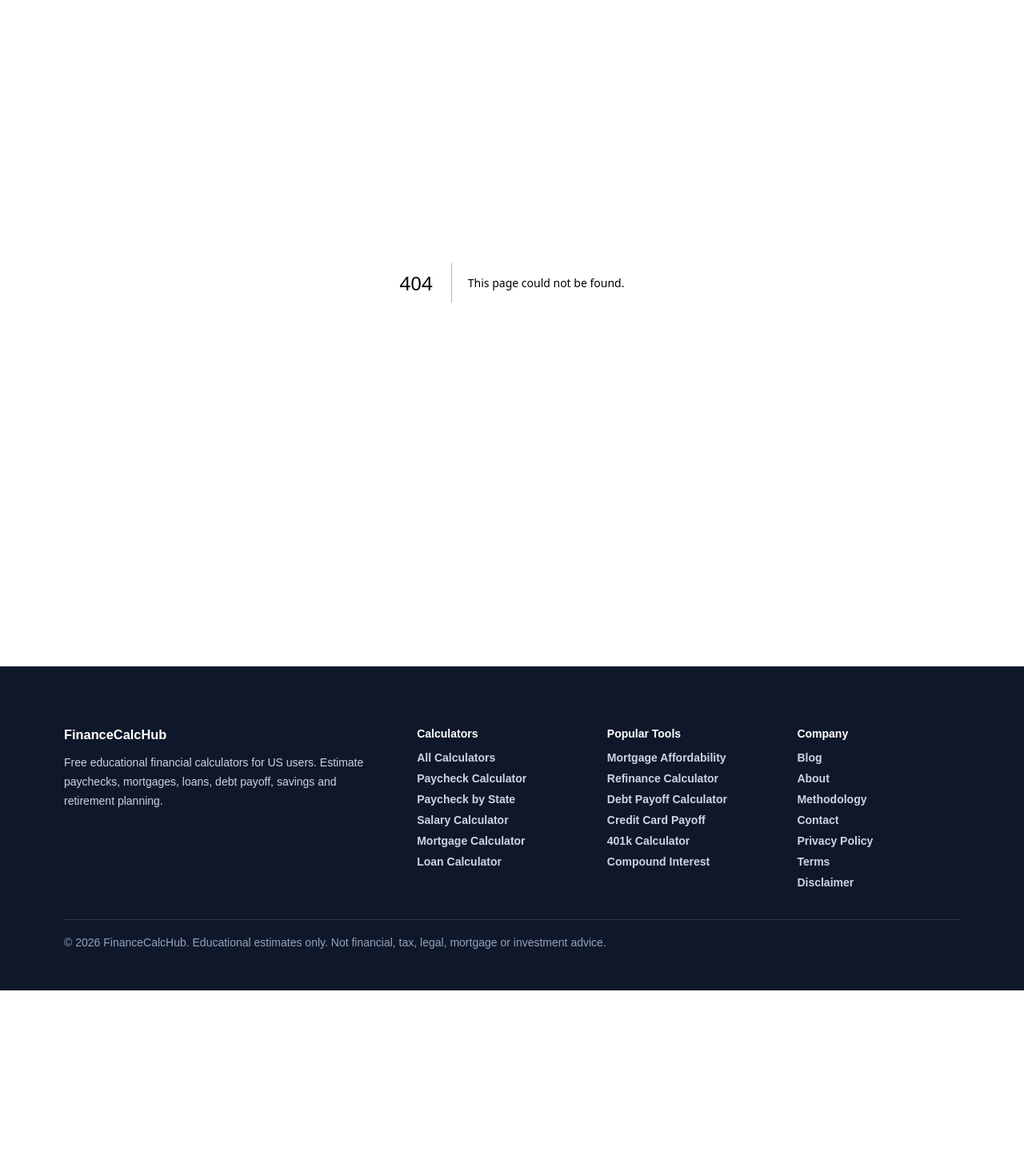
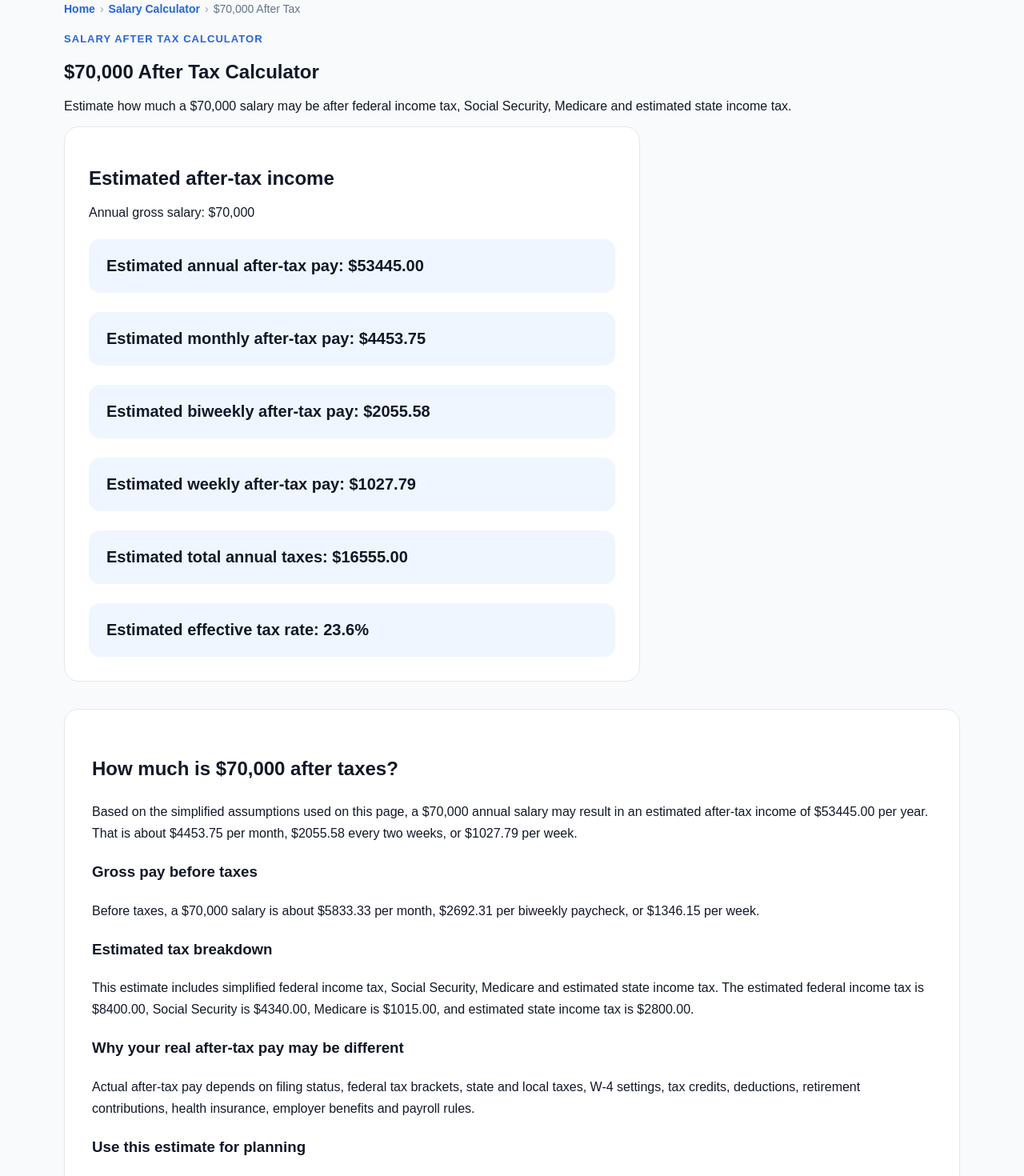
Before and after one commit to milicdejan94-ai/financecalchub, a Next.js app: page /salary-after-tax/70000 in a window 1280 px wide. Before the commit this address had no page. Shown: the part 120-1590 px from the top of the page at 80% size. Before the commit the page ends 1358 px from the top, so only its background shows below. Built offline with nearby package versions, Linux system fonts and the light colour scheme.

Commit message:
Add salary after tax programmatic pages

```diff
--- /dev/null
+++ b/app/salary-after-tax/[amount]/page.tsx
@@ -0,0 +1,223 @@
+import AdBanner from '../../../components/AdBanner';
+import RelatedCalculators from '../../../components/RelatedCalculators';
+import Breadcrumbs from '../../../components/Breadcrumbs';
+import { salaryAmounts } from '../../../lib/salaryAmounts';
+
+type PageProps = {
+  params: {
+    amount: string;
+  };
+};
+
+export function generateStaticParams() {
+  return salaryAmounts.map((amount) => ({
+    amount: String(amount),
+  }));
+}
+
+export function generateMetadata({ params }: PageProps) {
+  const amount = Number(params.amount);
+
+  return {
+    title: `$${amount.toLocaleString(
+      'en-US'
+    )} After Tax Calculator | Salary After Taxes`,
+    description: `Estimate how much a $${amount.toLocaleString(
+      'en-US'
+    )} salary may be after federal tax, payroll taxes, state tax and common deductions in the United States.`,
+  };
+}
+
+export default function SalaryAfterTaxPage({ params }: PageProps) {
+  const amount = Number(params.amount);
+
+  if (!salaryAmounts.includes(amount)) {
+    return (
+      <section className="section">
+        <div className="container">
+          <Breadcrumbs
+            items={[
+              { label: 'Home', href: '/' },
+              { label: 'Salary After Tax', href: '/salary-after-tax/70000' },
+              { label: `$${amount.toLocaleString('en-US')} After Tax` },
+            ]}
+          />
+
+          <div className="content-box">
+            <h1>Salary after tax page not found</h1>
+            <p>This salary after tax estimate page does not exist yet.</p>
+          </div>
+        </div>
+      </section>
+    );
+  }
+
+  const federalTax = amount * 0.12;
+  const socialSecurity = amount * 0.062;
+  const medicare = amount * 0.0145;
+  const estimatedStateTax = amount * 0.04;
+
+  const totalEstimatedTaxes =
+    federalTax + socialSecurity + medicare + estimatedStateTax;
+
+  const annualAfterTax = amount - totalEstimatedTaxes;
+
+  const monthlyAfterTax = annualAfterTax / 12;
+  const biweeklyAfterTax = annualAfterTax / 26;
+  const weeklyAfterTax = annualAfterTax / 52;
+
+  const monthlyGross = amount / 12;
+  const biweeklyGross = amount / 26;
+  const weeklyGross = amount / 52;
+
+  const effectiveTaxRate = (totalEstimatedTaxes / amount) * 100;
+
+  return (
+    <section className="section">
+      <div className="container">
+        <Breadcrumbs
+          items={[
+            { label: 'Home', href: '/' },
+            { label: 'Salary Calculator', href: '/salary-calculator' },
+            { label: `$${amount.toLocaleString('en-US')} After Tax` },
+          ]}
+        />
+
+        <p className="eyebrow">Salary after tax calculator</p>
+
+        <h1>${amount.toLocaleString('en-US')} After Tax Calculator</h1>
+
+        <p>
+          Estimate how much a ${amount.toLocaleString('en-US')} salary may be
+          after federal income tax, Social Security, Medicare and estimated state
+          income tax.
+        </p>
+
+        <AdBanner slot={`salary-after-tax-${amount}-top`} />
+
+        <div className="calculator-box">
+          <h2>Estimated after-tax income</h2>
+
+          <p>Annual gross salary: ${amount.toLocaleString('en-US')}</p>
+
+          <div className="result">
+            Estimated annual after-tax pay: ${annualAfterTax.toFixed(2)}
+          </div>
+
+          <div className="result">
+            Estimated monthly after-tax pay: ${monthlyAfterTax.toFixed(2)}
+          </div>
+
+          <div className="result">
+            Estimated biweekly after-tax pay: ${biweeklyAfterTax.toFixed(2)}
+          </div>
+
+          <div className="result">
+            Estimated weekly after-tax pay: ${weeklyAfterTax.toFixed(2)}
+          </div>
+
+          <div className="result">
+            Estimated total annual taxes: ${totalEstimatedTaxes.toFixed(2)}
+          </div>
+
+          <div className="result">
+            Estimated effective tax rate: {effectiveTaxRate.toFixed(1)}%
+          </div>
+        </div>
+
+        <AdBanner slot={`salary-after-tax-${amount}-middle`} />
+
+        <div className="content-box" style={{ marginTop: 34 }}>
+          <h2>
+            How much is ${amount.toLocaleString('en-US')} after taxes?
+          </h2>
+
+          <p>
+            Based on the simplified assumptions used on this page, a $
+            {amount.toLocaleString('en-US')} annual salary may result in an
+            estimated after-tax income of ${annualAfterTax.toFixed(2)} per year.
+            That is about ${monthlyAfterTax.toFixed(2)} per month, $
+            {biweeklyAfterTax.toFixed(2)} every two weeks, or $
+            {weeklyAfterTax.toFixed(2)} per week.
+          </p>
+
+          <h3>Gross pay before taxes</h3>
+
+          <p>
+            Before taxes, a ${amount.toLocaleString('en-US')} salary is about $
+            {monthlyGross.toFixed(2)} per month, ${biweeklyGross.toFixed(2)} per
+            biweekly paycheck, or ${weeklyGross.toFixed(2)} per week.
+          </p>
+
+          <h3>Estimated tax breakdown</h3>
+
+          <p>
+            This estimate includes simplified federal income tax, Social Security,
+            Medicare and estimated state income tax. The estimated federal income
+            tax is ${federalTax.toFixed(2)}, Social Security is $
+            {socialSecurity.toFixed(2)}, Medicare is ${medicare.toFixed(2)}, and
+            estimated state income tax is ${estimatedStateTax.toFixed(2)}.
+          </p>
+
+          <h3>Why your real after-tax pay may be different</h3>
+
+          <p>
+            Actual after-tax pay depends on filing status, federal tax brackets,
+            state and local taxes, W-4 settings, tax credits, deductions,
+            retirement contributions, health insurance, employer benefits and
+            payroll rules.
+          </p>
+
+          <h3>Use this estimate for planning</h3>
+
+          <p>
+            A salary after tax estimate can help you plan rent, mortgage payments,
+            car payments, savings goals, debt payoff and monthly budgeting. For a
+            more detailed paycheck estimate, use the Paycheck Calculator.
+          </p>
+
+          <h3>Important note</h3>
+
+          <p>
+            This page provides a simplified educational estimate only. It is not
+            tax, legal, payroll, accounting, financial or investment advice.
+            Always verify important tax and payroll decisions with a qualified
+            professional or official source.
+          </p>
+        </div>
+
+        <RelatedCalculators
+          title="Related salary and paycheck tools"
+          tools={[
+            {
+              title: 'Paycheck Calculator',
+              href: '/calculators/paycheck',
+            },
+            {
+              title: 'Federal Tax Calculator',
+              href: '/calculators/federal-tax',
+            },
+            {
+              title: `$${amount.toLocaleString('en-US')} Salary Calculator`,
+              href: `/salary-calculator/${amount}`,
+            },
+            {
+              title: 'Salary Calculator Directory',
+              href: '/salary-calculator',
+            },
+            {
+              title: 'Paycheck Calculators by State',
+              href: '/paycheck-calculator',
+            },
+            {
+              title: '401(k) Calculator',
+              href: '/calculators/401k',
+            },
+          ]}
+        />
+
+        <AdBanner slot={`salary-after-tax-${amount}-bottom`} />
+      </div>
+    </section>
+  );
+}
```
Also changed, not shown: app/sitemap.ts (+11 -2 lines).
